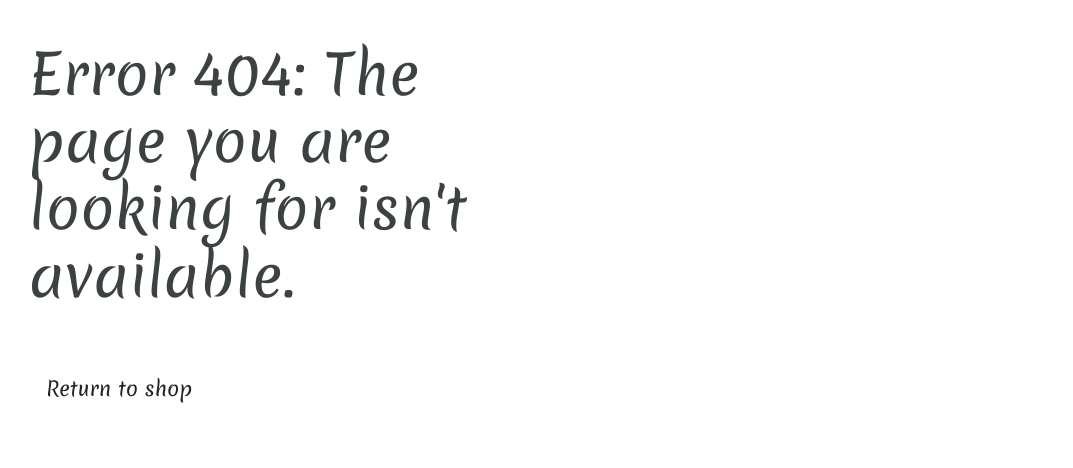
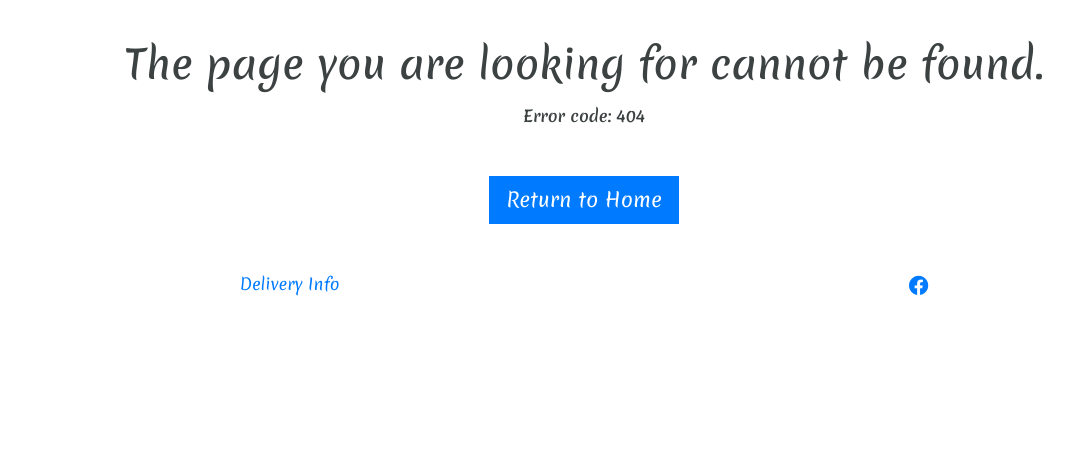
Before and after one commit to SiobhanP1/art-shop-ecommerce-store, a Django app: template templates/errors/404.html in a window 1280 px wide. Shown: the part 130-598 px from the top of the page, without its empty margins (56-1129 px from the left). Run offline with Django 3.2, Linux system fonts and the light colour scheme; the template is opened without the code that fills it, so the values that code supplies are empty; some libraries are stand-ins or nearby versions; some web fonts are replaced.

Commit message:
Customise 404 error page

```diff
--- a/templates/errors/404.html
+++ b/templates/errors/404.html
@@ -1,26 +1,25 @@
 {% extends 'base.html' %}
 {% load static %}
 {% block content %}
-    <div class="container header-container">
-        <div class="row">
-            <div class="col"></div>
-        </div>
-    </div>
-    <div class="container h-100">
-        <div class="row h-100">
-            <div class="col-7 col-md-6 my-auto">
-                <h1 class="display-4">
-                    Error 404: The page you are looking for isn't available.
-                </h1>
+    <section class="container header-container">
+        <div class="row h-500">
+            <div class="text-center mx-auto">
+                <div class="">
+                    <h1 class="">The page you are looking for cannot be found.</h1>
+                </div>
+                <div class="mt-3">
+                    <p><strong>Error code: 404</strong></p>
+                </div>
                 <div class="my-5">
                     <h4>
-                        <a href="{% url 'products' %}"
-                            class="shop-now-button btn btn-lg rounded-0 py-3">
-                                Return to shop
+                        <a class="btn btn-primary btn-lg rounded-0" href="{% url 'home' %}">
+                            Return to Home
                         </a>
                     </h4>
                 </div>
             </div>
         </div>
-    </div>
+    </section>
+
+    {% include 'includes/footer.html' %}
 {% endblock %}
```
